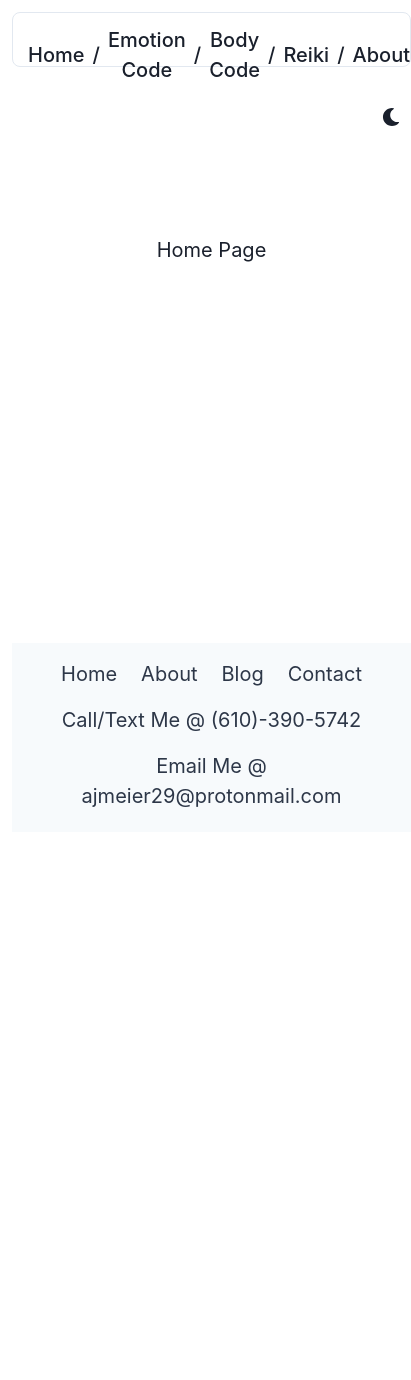
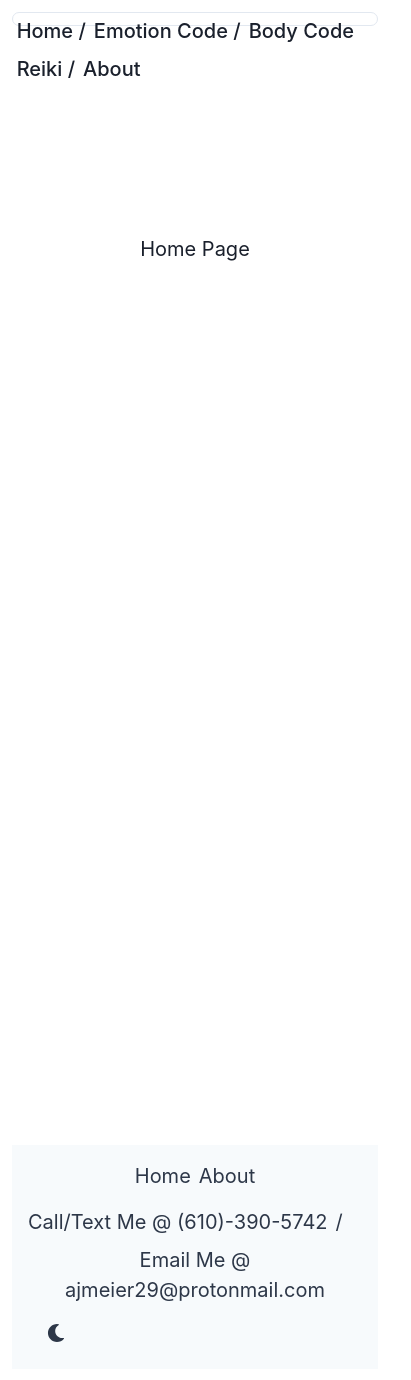
Before and after one commit to ajmeier29/about-me-site, a React (Create React App) app: page / in a window 390 px wide. Shown: the whole page, 411 px wide, since content can reach past the window. Before the commit the page ends 844 px from the top, so only its background shows below. Built offline with nearby package versions, Linux system fonts and the light colour scheme.

Commit message:
fixed footer positioning issue on mobile

```diff
--- a/src/About.js
+++ b/src/About.js
@@ -1,18 +1,26 @@
-import { VStack, Image } from '@chakra-ui/react';
+import { VStack, Image, Wrap, WrapItem, Center } from '@chakra-ui/react';
 import { WelcomMessage } from './Text';
 import BottomCards from './BottomCards';
 
 const About = props => {
   return (
-    <VStack spacing={8}>
+    <Wrap justify={'center'}>
+      <WrapItem>
+        <Center>
           <Image
             src="./andrew-young-milo.jpg"
             borderRadius={'full'}
-        width="250px"
+            width="30%"
           />
+        </Center>
+      </WrapItem>
+      <WrapItem>
         <WelcomMessage />
+      </WrapItem>
+      <WrapItem>
         <BottomCards />
-    </VStack>
+      </WrapItem>
+    </Wrap>
   );
 };
 
--- a/src/FrontPage.js
+++ b/src/FrontPage.js
@@ -1,6 +1,5 @@
 import { Box, Grid } from '@chakra-ui/react';
 import { BrowserRouter, Routes, Route } from 'react-router-dom';
-import { ColorModeSwitcher } from './ColorModeSwitcher';
 import NavigationBar from './Navigation/NavigationBar';
 import About from './About';
 import Home from './Home';
@@ -19,7 +18,7 @@ const FrontPage = props => {
             </Route>
           </Routes>
         </BrowserRouter>
-        <ColorModeSwitcher justifySelf="flex-end" />
+
         <Footer />
       </Grid>
     </Box>
--- a/src/Navigation/Footer.js
+++ b/src/Navigation/Footer.js
@@ -5,15 +5,19 @@ import {
   Text,
   Link,
   useColorModeValue,
+  Wrap,
+  WrapItem,
+  VStack,
 } from '@chakra-ui/react';
+import { ColorModeSwitcher } from './../ColorModeSwitcher';
 
 export default function Footer() {
   return (
     <Box
       bg={useColorModeValue('gray.50', 'gray.900')}
       color={useColorModeValue('gray.700', 'gray.200')}
-      marginTop={500}
-      bottom={0}
+      marginTop={'100vh'}
+      position={'relative'}
     >
       <Container
         as={Stack}
@@ -24,14 +28,32 @@ export default function Footer() {
         justify={{ base: 'center', md: 'space-between' }}
         align={{ base: 'center', md: 'center' }}
       >
-        <Stack direction={'row'} spacing={6}>
-          <Link href={'#'}>Home</Link>
-          <Link href={'#'}>About</Link>
-          <Link href={'#'}>Blog</Link>
-          <Link href={'#'}>Contact</Link>
-        </Stack>
-        <Text fontSize="2x1"> Call/Text Me @ (610)-390-5742</Text>
-        <Text fontSize="2x1"> Email Me @ ajmeier29@protonmail.com</Text>
+        <VStack>
+          <Wrap>
+            <WrapItem>
+              <Link href={'#'}>Home</Link>
+            </WrapItem>
+            <WrapItem>
+              <Link href={'#'}>About</Link>
+            </WrapItem>
+          </Wrap>
+        </VStack>
+        <VStack>
+          <Wrap>
+            <WrapItem>
+              <Text fontSize="2x1"> Call/Text Me @ (610)-390-5742</Text>
+            </WrapItem>
+            <WrapItem>
+              <Text fontSize="2x1">/</Text>
+            </WrapItem>
+            <WrapItem>
+              <Text fontSize="2x1"> Email Me @ ajmeier29@protonmail.com</Text>
+            </WrapItem>
+            <WrapItem>
+              <ColorModeSwitcher justifySelf="flex-end" />
+            </WrapItem>
+          </Wrap>
+        </VStack>
       </Container>
     </Box>
   );
--- a/src/Navigation/NavigationBar.js
+++ b/src/Navigation/NavigationBar.js
@@ -3,47 +3,53 @@ import {
   Breadcrumb,
   BreadcrumbItem,
   BreadcrumbLink,
+  Wrap,
+  WrapItem,
 } from '@chakra-ui/react';
 import { Link, Outlet } from 'react-router-dom';
 
 const NavigationBar = props => {
   return (
-    <Box
-      borderWidth="1px"
-      borderRadius="lg"
-      marginBottom={'25px'}
-      height="55px"
-    >
+    <Box borderWidth="1px" borderRadius="lg" marginBottom={'10%'} height="5%">
       <Breadcrumb
         fontWeight="medium"
         fontSize="xl"
-        marginTop="12px"
-        marginLeft="15px"
+        marginTop="0.75%"
+        marginLeft="1%"
         marginBottom={150}
       >
+        <Wrap>
+          <WrapItem>
             <BreadcrumbItem>
               <Link to="/">
-            <BreadcrumbLink>Home</BreadcrumbLink>
+                <BreadcrumbLink>Home /</BreadcrumbLink>
               </Link>
             </BreadcrumbItem>
+          </WrapItem>
 
+          <WrapItem>
             <BreadcrumbItem>
-          <BreadcrumbLink href="#">Emotion Code</BreadcrumbLink>
+              <BreadcrumbLink href="#">Emotion Code /</BreadcrumbLink>
             </BreadcrumbItem>
-
+          </WrapItem>
           <BreadcrumbItem>
             <BreadcrumbLink href="#">Body Code</BreadcrumbLink>
           </BreadcrumbItem>
 
+          <WrapItem>
             <BreadcrumbItem>
-          <BreadcrumbLink href="#">Reiki</BreadcrumbLink>
+              <BreadcrumbLink href="#">Reiki /</BreadcrumbLink>
             </BreadcrumbItem>
+          </WrapItem>
 
+          <WrapItem>
             <BreadcrumbItem>
               <Link to="/About">
                 <BreadcrumbLink>About</BreadcrumbLink>
               </Link>
             </BreadcrumbItem>
+          </WrapItem>
+        </Wrap>
       </Breadcrumb>
       <Outlet />
     </Box>
```
Lines whose indentation alone changed are shown as unchanged.
